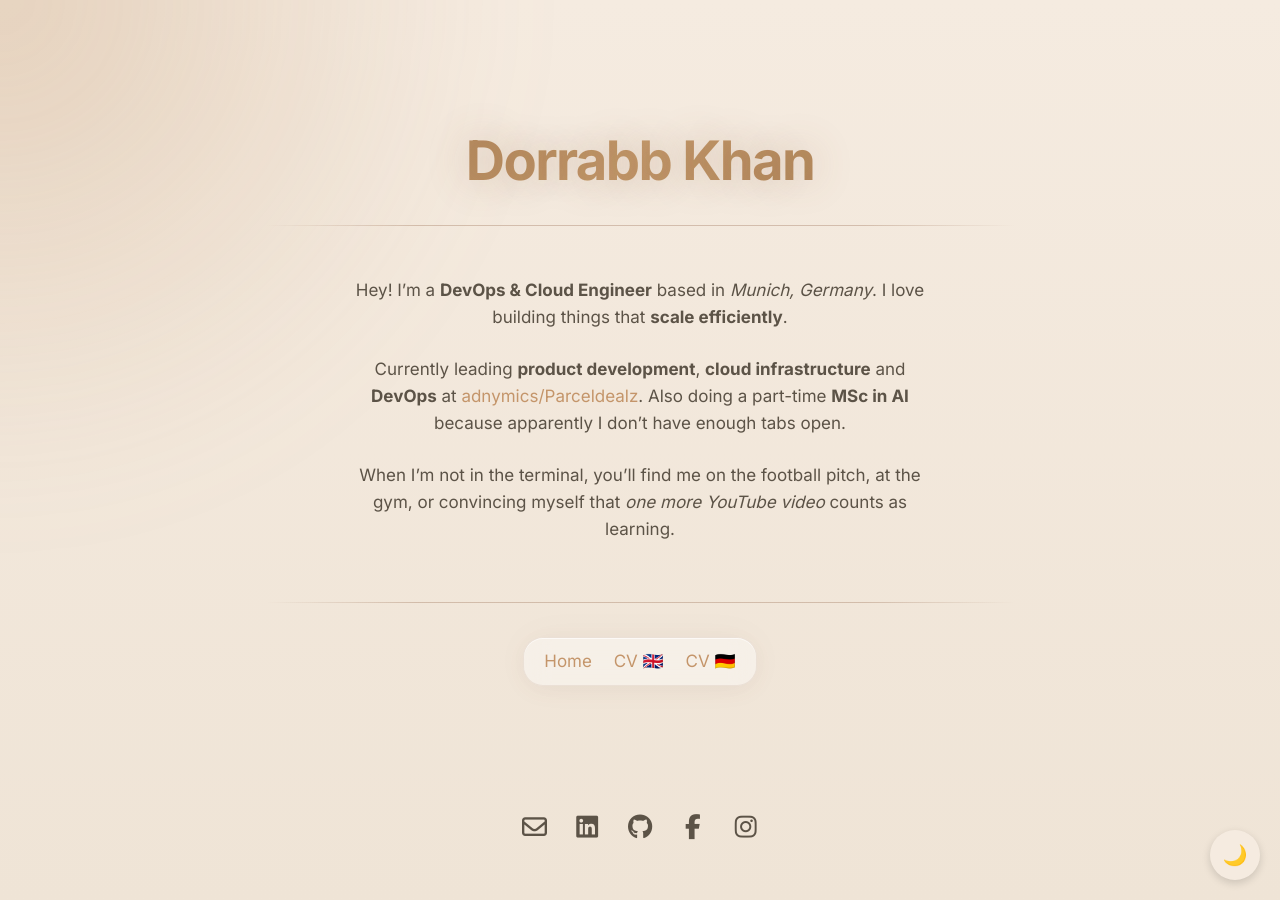
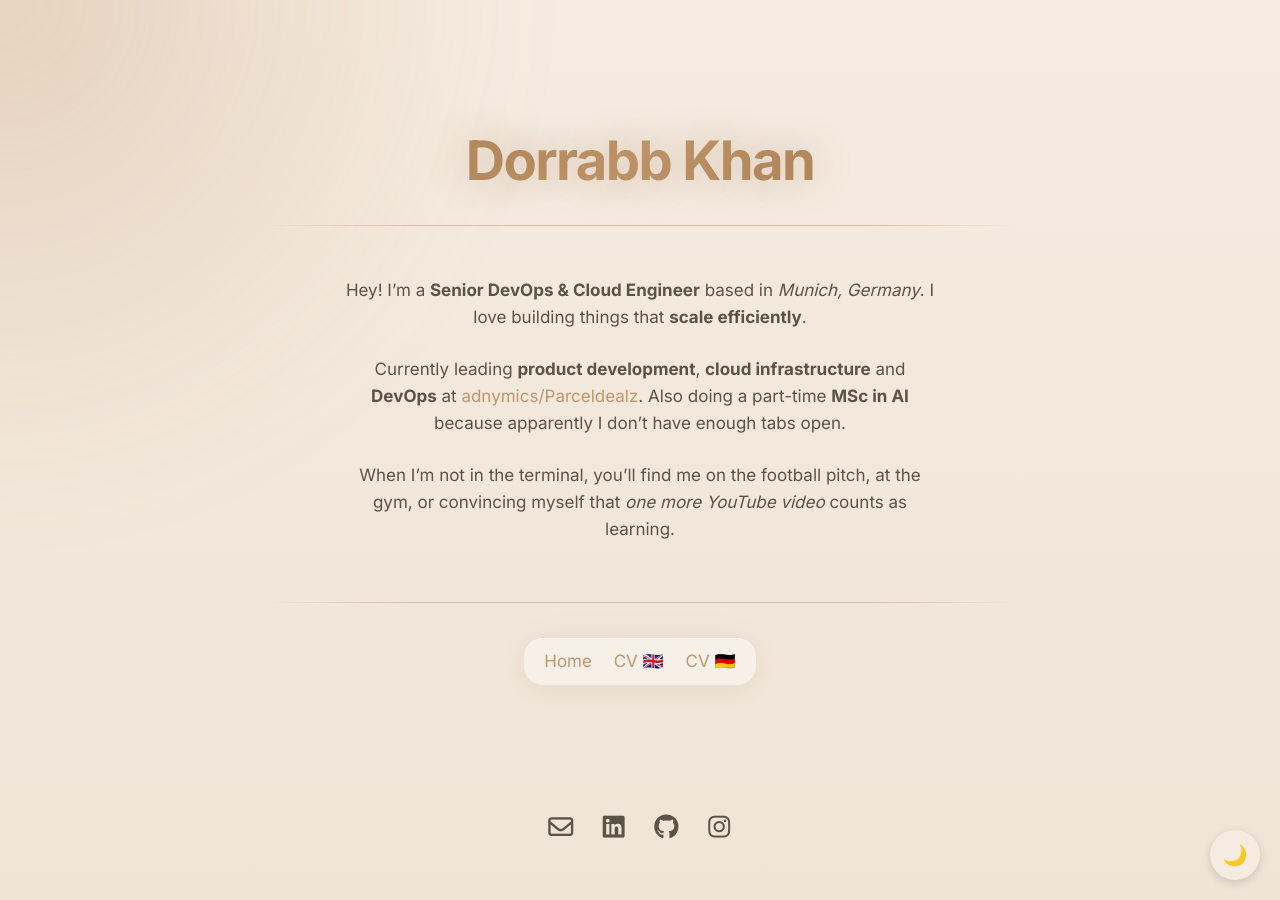
Before and after one commit to dorrabbkhan/dorrabbkhan.github.io, a Jekyll site: the page built from index.md, in a window 1280 px wide. Built offline with Jekyll 4.4.1, drawn with Linux system fonts in a browser that asks for light colours.

```diff
--- a/_config.yml
+++ b/_config.yml
@@ -1,5 +1,5 @@
 title: Dorrabb Khan
-description: "Senior DevOps & Cloud Engineer"
+description: "DevOps & Cloud Engineer"
 baseurl: /
 url: "https://dorrabbkhan.github.io"
 email: dorrabbk@gmail.com
@@ -13,7 +13,6 @@ paginate_path: /blog/page:num/
 linkedin: "dorrabbkhan"
 github: "dorrabbkhan"
 instagram: "dorrabbkhan"
-facebook: "dorrabbkhan"
 
 # Markdown
 highlighter: rouge
--- a/index.md
+++ b/index.md
@@ -4,7 +4,7 @@ permalink: /
 published: true
 ---
 
-Hey! I'm a **DevOps & Cloud Engineer** based in _Munich, Germany_. I love building things that **scale efficiently**.
+Hey! I'm a **Senior DevOps & Cloud Engineer** based in _Munich, Germany_. I love building things that **scale efficiently**.
 
 Currently leading **product development**, **cloud infrastructure** and **DevOps** at [adnymics/Parceldealz](https://www.linkedin.com/company/adnymics/). Also doing a part-time **MSc in AI** because apparently I don't have enough tabs open.
 
```
Also changed, not shown: assets/images/profile.jpg (deleted), assets/images/smart-glove.png (deleted).
